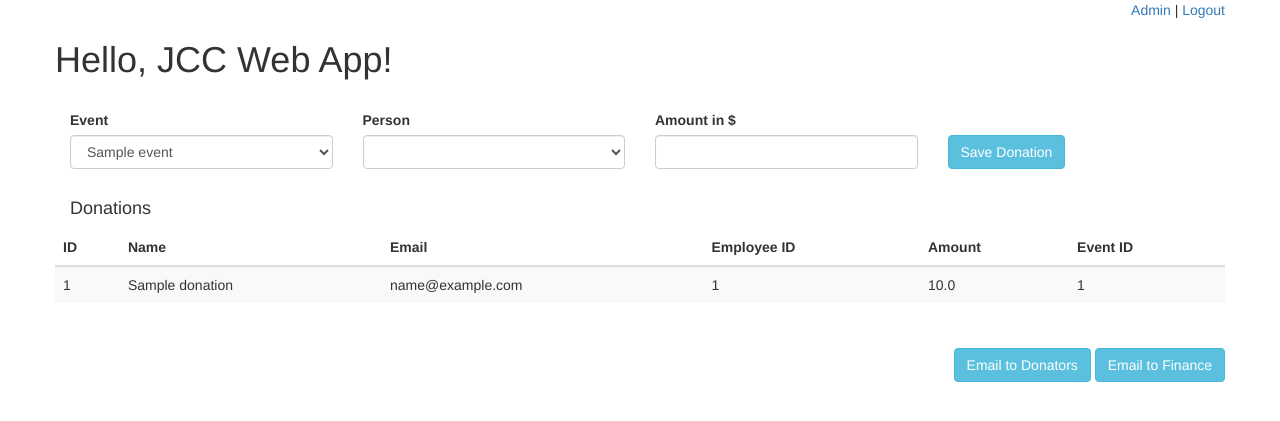
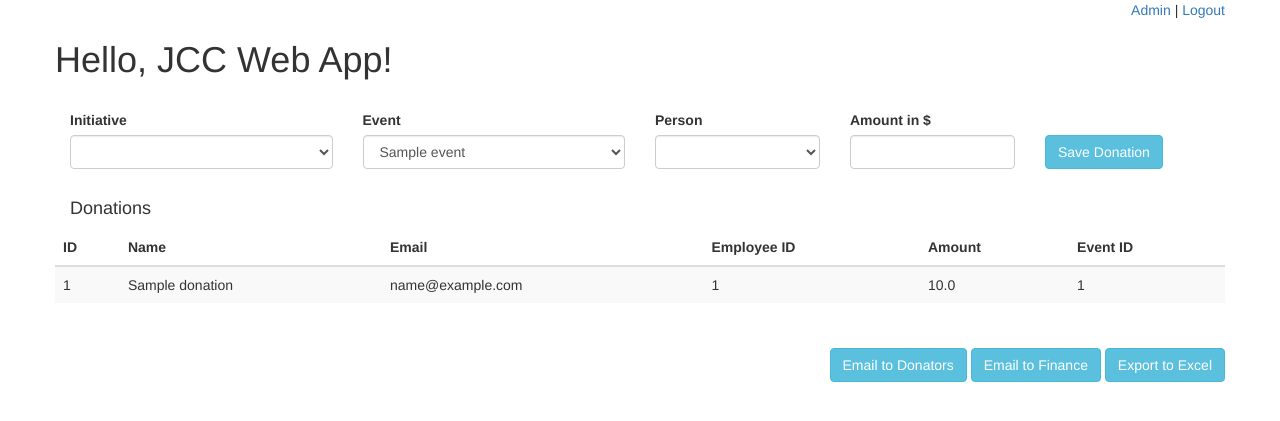
Before and after one commit to WomensCodingCircle/jcc-app, a Flask app: page / in a window 1280 px wide. Shown: the top 421 px of the page. Run offline with Flask 2, Linux system fonts and the light colour scheme; tables that the repository leaves empty hold one stand-in row (values such as "Sample post"); lists and menus that the app fills with data are empty; some libraries are stand-ins or nearby versions.

Commit message:
Add TODO's

```diff
--- a/app/templates/email.html
+++ b/app/templates/email.html
@@ -58,7 +58,8 @@
       var sendEmail = function(){
          var choice = confirm('Do you really want to send this email out?');
          if (choice) {
-            // TODO: Send email
+            // TODO #21 grab all values from the fields, send them in the body of a POST request to be
+            // able to send an email out
          }
       }
    </script>
--- a/app/templates/landing_page.html
+++ b/app/templates/landing_page.html
@@ -17,6 +17,15 @@
       <br />
       <div class="row">
          <form class="form-group" action="{{ url_for('show_donations', event_id=value) }}" method="get">
+           <div class="col-lg-3">
+             <label>Initiative</label>
+             <div>
+               <select id="" class="form-control" onchange="" style="margin-right: 2em;">
+                 <!-- TODO #17: Add a loop to display all Initiative in the system, when selecting another initiative,
+                      change the route so the event dropdown is getting updated -->
+               </select>
+             </div>
+           </div>
             <div class="col-lg-3">
                <label>Event</label>
                <div>
@@ -31,21 +40,21 @@
                   </select>
                </div>
             </div>
-            <div class="col-lg-3">
+            <div class="col-lg-2">
                <label>Person</label>
                <div>
-                  <select class="form-control" style="margin-right: 2em;">
+                  <select class="form-control" id="people-dropdown" style="margin-right: 2em;">
                      {% for e in tPeople %}
                      <option>{{e.name}} --- {{e.email}} --- {{e.employeeId}}</option>
                      {% endfor %}
                   </select>
                </div>
             </div>
-            <div class="col-lg-3">
+            <div class="col-lg-2">
                <label>Amount in $</label>
                <input type="number" min="0.00" max="10000.00" step="0.01" class="form-control" style="margin-right: 2em;"/>
             </div>
-            <div class="col-lg-3">
+            <div class="col-lg-2">
                <button type="button" class="btn btn-info" style="margin-top: 1.8em">Save Donation</button>
             </div>
          </form>
@@ -80,22 +89,36 @@
       </div>
       <div class="row" style="text-align: right;">
          <button type="button" class="btn btn-info" style="margin-top: 1.8em"
-                  onclick="generateEmail(1)" >Email to Donators</button>
+                  onclick="jcc.generateEmail(1)" >Email to Donators</button>
          <button type="button" class="btn btn-info" style="margin-top: 1.8em"
-                  onclick="generateEmail(2)" >Email to Finance</button>
+                  onclick="jcc.generateEmail(2)" >Email to Finance</button>
+        <button type="button" class="btn btn-info" style="margin-top: 1.8em"
+                onclick="jcc.exportToExcel()" >Export to Excel</button>
       </div>
    </div>
    <script>
       var jcc = jcc || {};
       jcc.myRoot = "{{ url_for('landing_page')}}";
 
-      var generateEmail = function(templateId){
+      jcc.generateEmail = function(templateId){
          var eventId = document.getElementById('event-box').value;
          if (eventId) {
             window.location = jcc.myRoot + 'mail/event/' + eventId + '/template/' + templateId;
          } else {
             alert('Please select an event first.');
          }
-      }
+      };
+
+      jcc.exportToExcel = function(){
+        alert('export to excel!');
+        // TODO #22 implement functionality that donations, which are displayed in the table (or all?) are exported to excel
+      };
+
+      document.onreadystatechange = () => {
+        if (document.readyState === 'complete') {
+           var peopleDropdown = document.getElementById("people-dropdown");
+           // TODO #11 Query the data and fill in values into the dropdown
+        }
+      };
    </script>
 {% endblock %}
```
